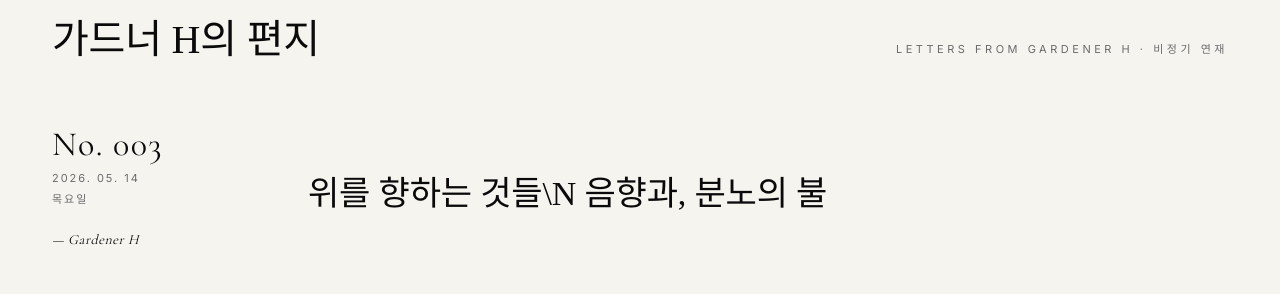
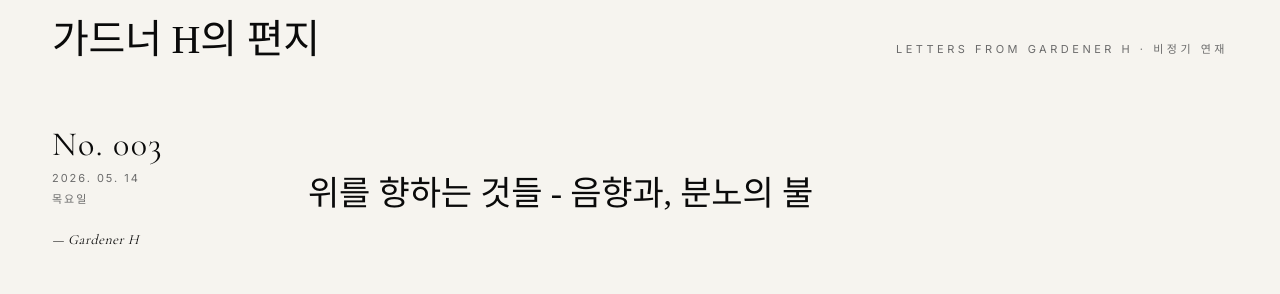
Before and after one commit to oldmarx-web/pretty-garden, an Astro site: page / in a window 1280 px wide. Shown: the part 1500-1794 px from the top of the page. Built offline with nearby package versions, Linux system fonts and the light colour scheme; Astro itself is replaced by a stand-in of ours.

Commit message:
Update 편지 “3-위를-향하는-것들-n-음향과-분노의-불”

```diff
--- a/src/content/letters/3-위를-향하는-것들-n-음향과-분노의-불.md
+++ b/src/content/letters/3-위를-향하는-것들-n-음향과-분노의-불.md
@@ -1,7 +1,7 @@
 ---
 no: 3
 date: 2026-05-14
-title: 위를 향하는 것들\N 음향과, 분노의 불
+title: 위를 향하는 것들 - 음향과, 분노의 불
 photo: /uploads/000029.jpeg
 photoAlt: "각자 다른 방향으로의 분노 "
 signoff: Gardener H
```
